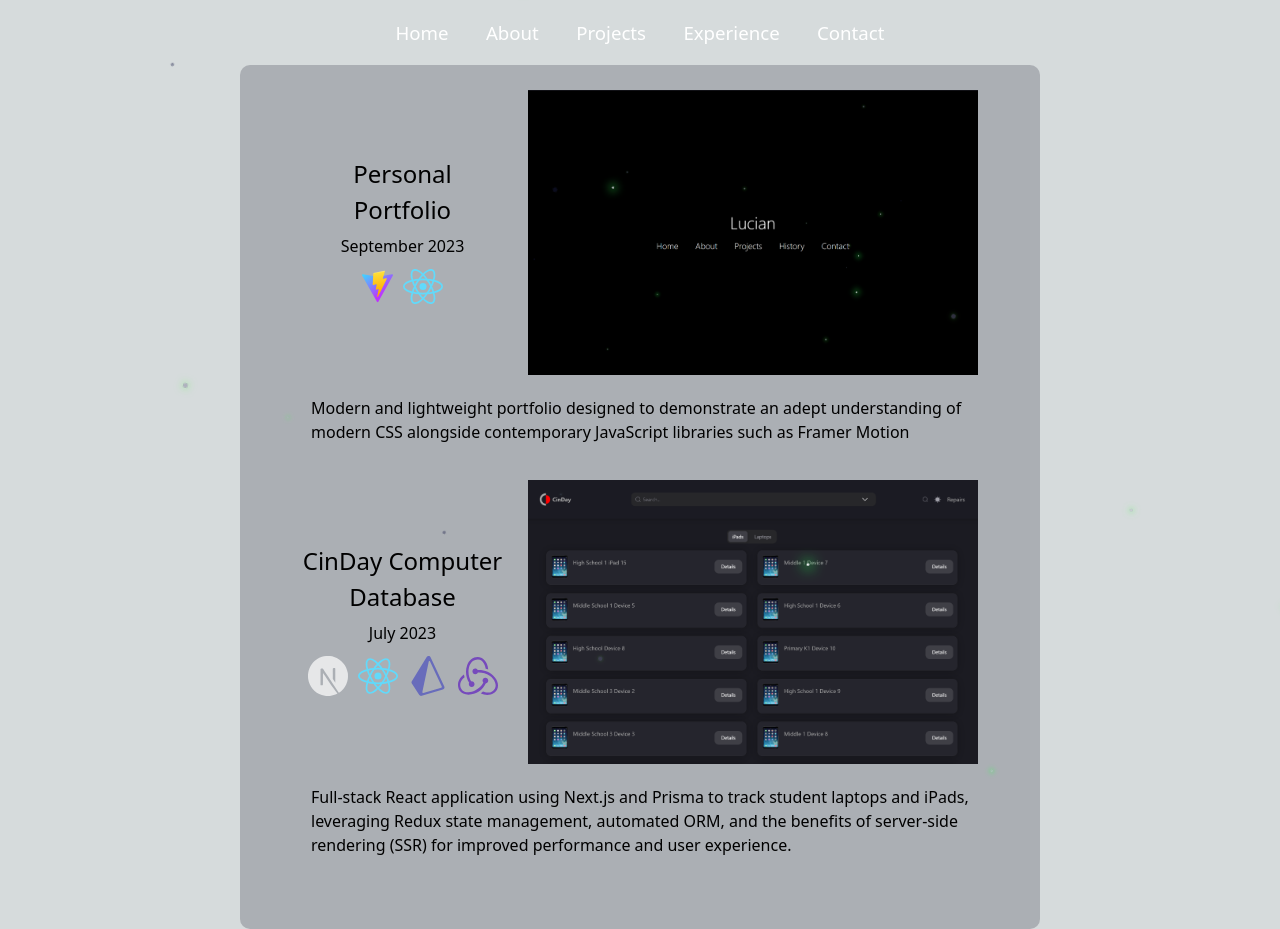
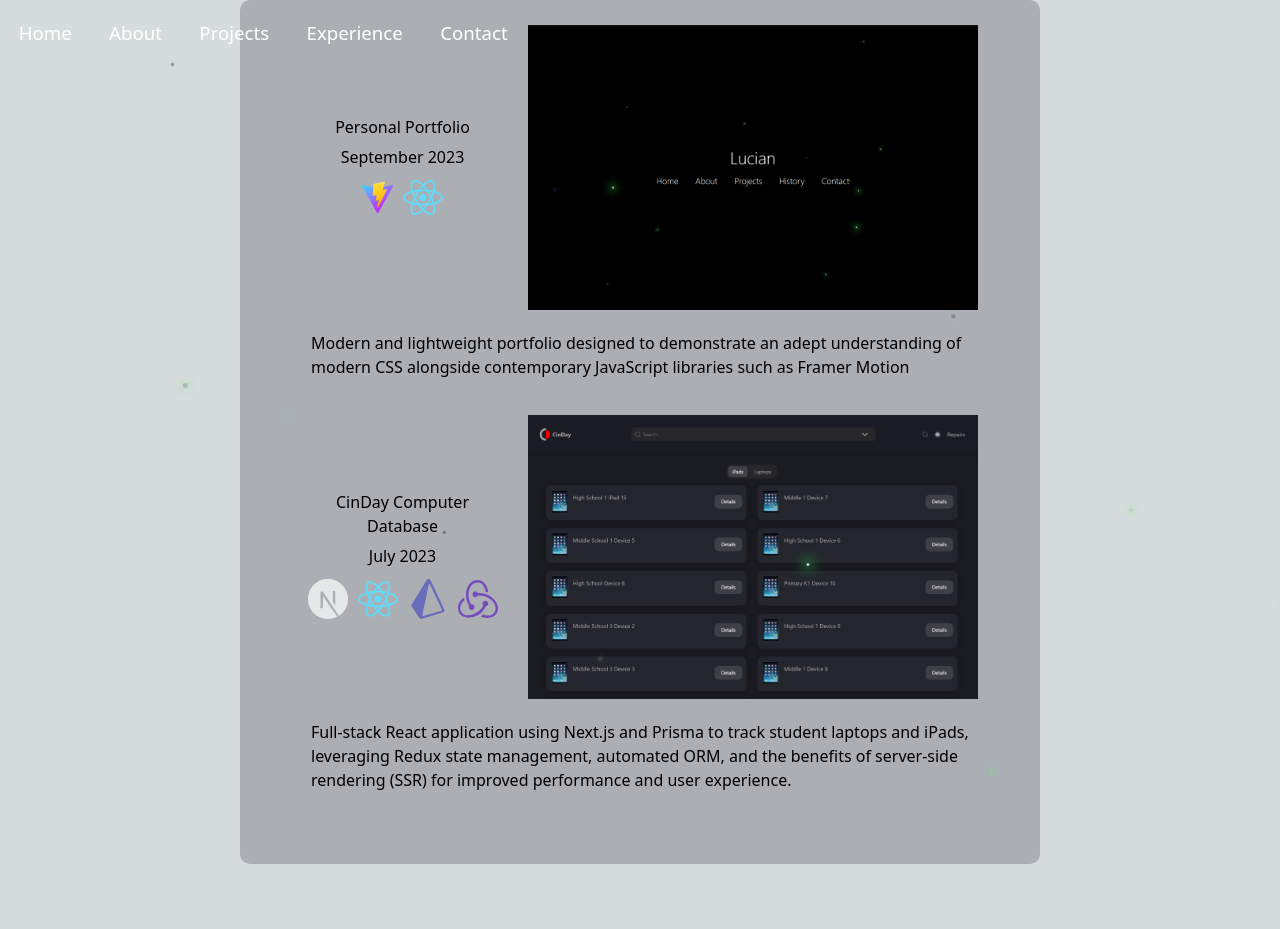
Before and after one commit to lucian1996/vite-react-portfolio, a React (Vite) app: page /projects in a window 1280 px wide. After the commit the page ends 864 px from the top, so only its background shows below. Built offline with nearby package versions, Linux system fonts and the light colour scheme.

Commit message:
fixed font on home page

```diff
--- a/src/page/home-page.tsx
+++ b/src/page/home-page.tsx
@@ -15,7 +15,7 @@ export default function HomePage() {
       transition={{ duration: 0.5 }}
     >
       <div id={isMobile ? 'mobile-homepage' : 'homepage'}>
-        <div className={isMobile ? 'title font-normal' : 'title '}>Lucian</div>
+        <div className={isMobile ? 'title font-normal text-4xl' : 'title '}>Lucian</div>
         <Header />
         <Fireflies />
       </div>
--- a/src/style/global.css
+++ b/src/style/global.css
@@ -68,6 +68,7 @@ body::-webkit-scrollbar-thumb {
   align-items: center;
   justify-content: center;
   font-size: 14pt;
+  position: fixed;
 }
 .frame {
   /* background-color: rgba(48, 123, 99, 0.264); */
--- a/src/style/page/home.css
+++ b/src/style/page/home.css
@@ -14,7 +14,7 @@
   display: flex;
   justify-content: center;
   align-items: center;
-  font-size: xx-large;
+  font-size: 32pt;
 }
 #mobile-homepage .nav {
   padding: 1em;
--- a/src/style/page/projects.css
+++ b/src/style/page/projects.css
@@ -47,7 +47,6 @@
   /* background-color: rgba(48, 48, 123, 0.264); */
   text-align: center;
   font-weight: normal;
-  font-size: 18pt;
 
 }
 #Projects .header-release {
```
